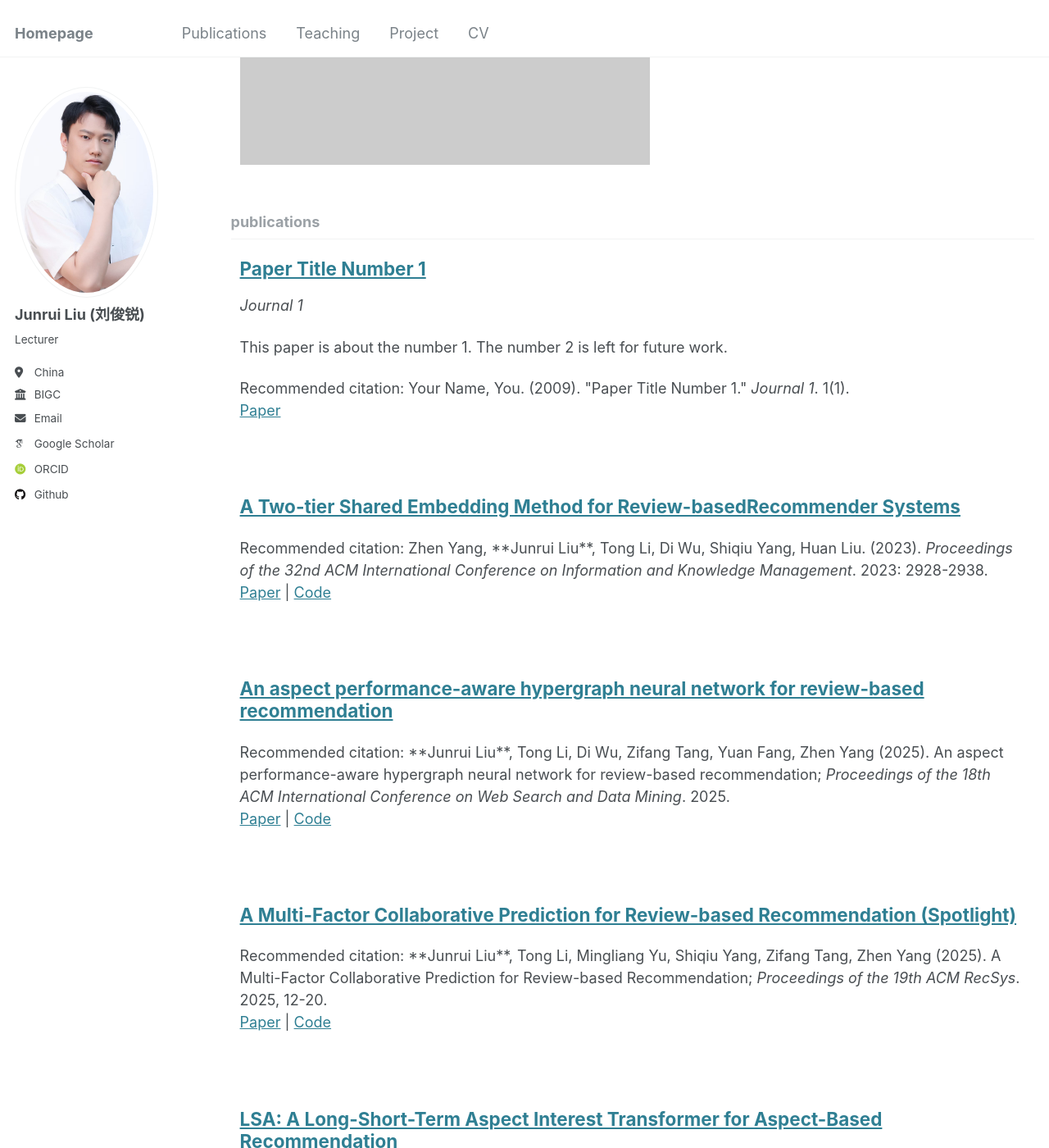
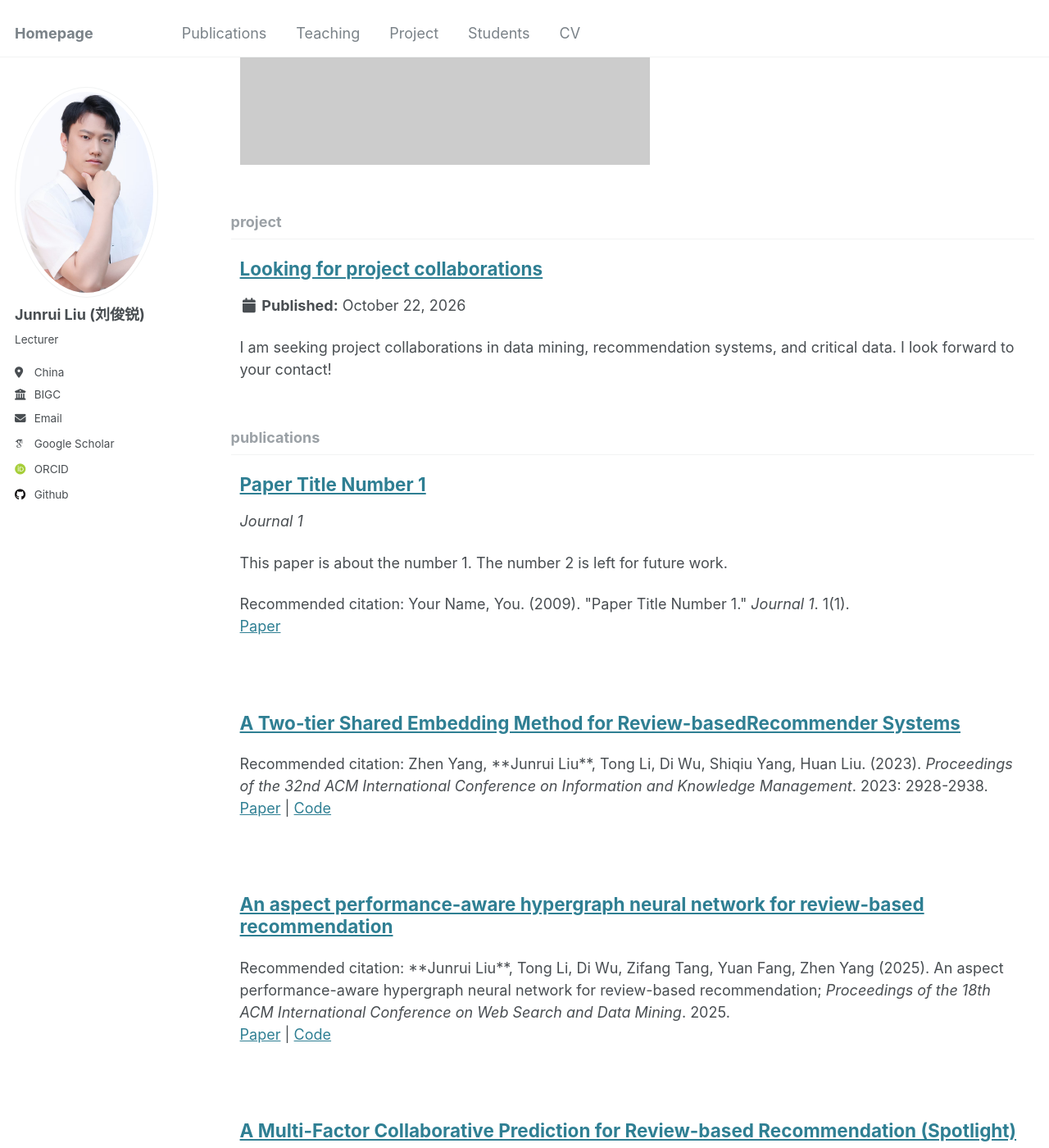
Before and after one commit to dianziliu/dianziliu.github.io, a Jekyll site: the page built from _pages/collection-archive.html, in a window 1280 px wide and 1400 px high, scrolled down 948 px. Shown: the whole window at 82% size. Built offline with Jekyll 4.4.1, drawn with Linux system fonts in a browser that asks for light colours; some web fonts are replaced; some of the changed text lies outside the part shown.

Commit message:
更新学生信息

```diff
--- a/_config.yml
+++ b/_config.yml
@@ -224,7 +224,9 @@ collections:
   talks:
     output: true
     permalink: /:collection/:path/
-
+  project:
+    output: true
+    permalink: /project/:path/
 
 # These settings control how pages and collections are included in the site
 defaults:
@@ -281,7 +283,15 @@ defaults:
       layout: talk
       author_profile: true
       share: true
-
+  # _project
+  - scope:
+      path: ""
+      type: project
+    values:
+      layout: single
+      author_profile: true
+      share: false
+      comments: false
 
 # Sass/SCSS
 sass:
--- a/_data/navigation.yml
+++ b/_data/navigation.yml
@@ -20,6 +20,9 @@ main:
   - title: "Project"
     url: /project/
 
+  - title: "Students"
+    url: /students/
+
   # - title: "Blog Posts"
   #   url: /year-archive/
 
```
Also changed, not shown: _pages/students.md (added, +26 -0 lines), _project/project1.md (added, +18 -0 lines), _publications/conf4.md (+1 -2 lines), _teaching/2026-spring-teching-1.md (added, +9 -0 lines).
